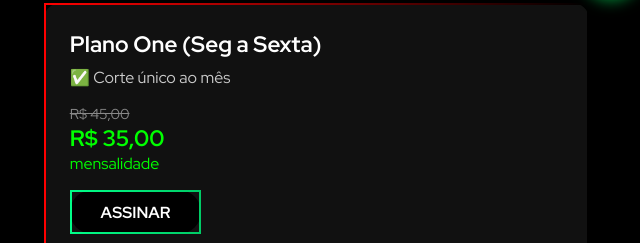
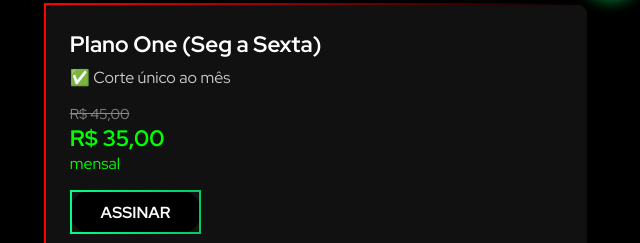
Before and after one commit to tefinhabarbearia/tefinha-site, a plain HTML site: page index.html in a window 1280 px wide. Shown: the part 780-1023 px from the top of the page, 619-1259 px from the left. Drawn offline with Linux system fonts and the light colour scheme.

Commit message:
Update index.html

```diff
--- a/index.html
+++ b/index.html
@@ -164,7 +164,7 @@
         <div class="plan">
           <div class="plan-title">Plano One (Seg a Sexta)</div>
           <div class="plan-includes">✅ Corte único ao mês</div>
-          <div class="plan-price"><s>R$ 45,00</s><span class="current">R$ 35,00</span><span class="mensal">mensalidade</span></div>
+          <div class="plan-price"><s>R$ 45,00</s><span class="current">R$ 35,00</span><span class="mensal">mensal</span></div>
           <a href="https://admin.frizzar.com.br/assinatura/assinaturas.xhtml?empresa=tefinhabarbearia" class="button">ASSINAR</a>
         </div>
       </div>
```
